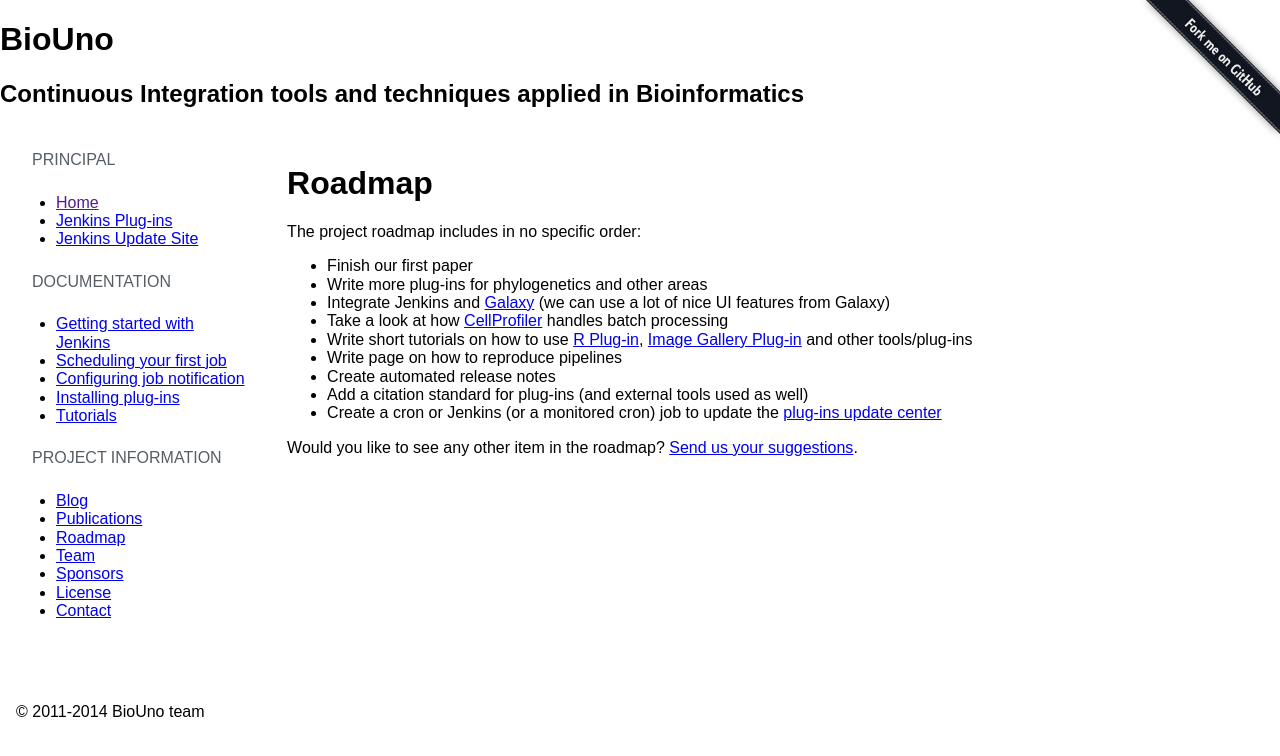
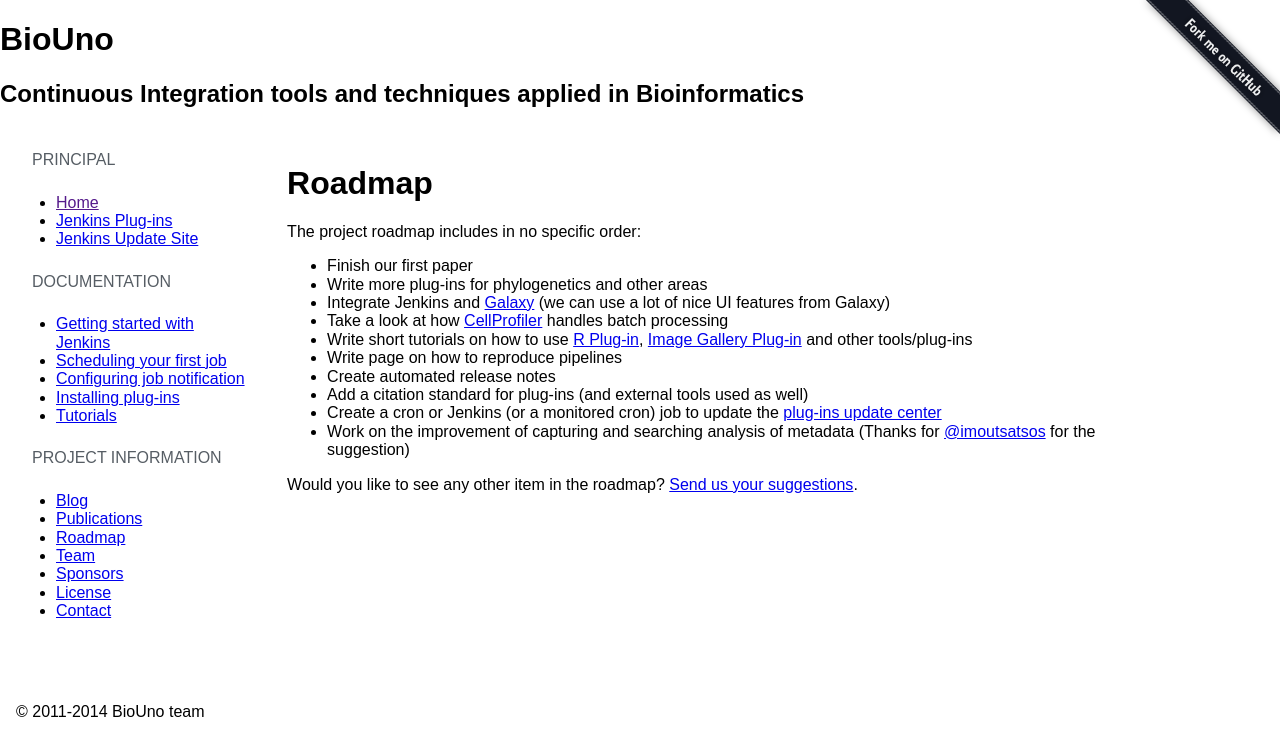
Before and after one commit to biouno/biouno.github.io, a Jekyll site: the page built from roadmap.md, in a window 1280 px wide. Shown: the top 756 px of the page. Built offline with Jekyll 4.4.1, drawn with Linux system fonts in a browser that asks for light colours; nearby versions of some CDN libraries; some web fonts are replaced; library files that are not in the unit come from our copies.

Commit message:
Adding new item to roadmap with @imoutsatsos suggestion

```diff
--- a/roadmap.md
+++ b/roadmap.md
@@ -14,5 +14,6 @@ The project roadmap includes in no specific order:
 - Create automated release notes
 - Add a citation standard for plug-ins (and external tools used as well)
 - Create a cron or Jenkins (or a monitored cron) job to update the [plug-ins update center](http://biouno.org/jenkins-update-site.html)
+- Work on the improvement of capturing and searching analysis of metadata (Thanks for [@imoutsatsos](https://github.com/imoutsatsos) for the suggestion)
 
 Would you like to see any other item in the roadmap? [Send us your suggestions](https://github.com/biouno/biouno.github.io/issues/new).
```
